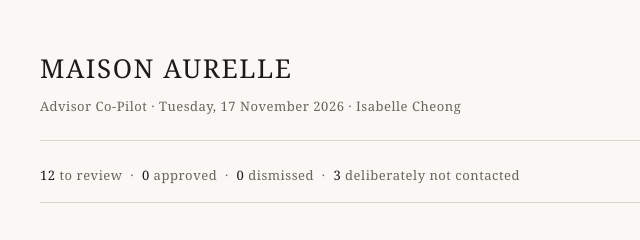
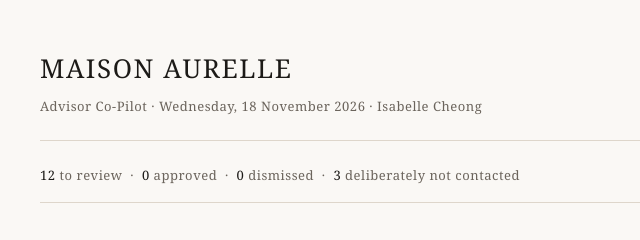
Before and after one commit to Adrita333/luxury-copilot, a plain HTML site: page index.html in a window 1280 px wide. Shown: the top 240 px of the page, 84-724 px from the left. Drawn offline with Linux system fonts and the light colour scheme.

Commit message:
Daily brief

```diff
--- a/index.html
+++ b/index.html
@@ -6,10 +6,10 @@
      run the script below, so without these tags the only text they can find
      is the "Held back" heading, and every shared link is previewed as though
      nothing was recommended. These are static and describe the real brief. -->
-<meta name="description" content="Tuesday, 17 November 2026. 12 client approaches ranked with channel, timing and a drafted message; 3 held back, each with the reason shown.">
+<meta name="description" content="Wednesday, 18 November 2026. 12 client approaches ranked with channel, timing and a drafted message; 3 held back, each with the reason shown.">
 <meta property="og:type" content="website">
 <meta property="og:title" content="Maison Aurelle - Advisor Co-Pilot">
-<meta property="og:description" content="Tuesday, 17 November 2026. 12 client approaches ranked with channel, timing and a drafted message; 3 held back, each with the reason shown.">
+<meta property="og:description" content="Wednesday, 18 November 2026. 12 client approaches ranked with channel, timing and a drafted message; 3 held back, each with the reason shown.">
 <meta property="og:url" content="https://adrita333.github.io/luxury-copilot/">
 <meta property="og:image"
       content="https://raw.githubusercontent.com/Adrita333/luxury-copilot/main/assets/brief.png">
@@ -57,7 +57,7 @@ select{font:inherit;font-size:13px;padding:6px;margin-top:10px;
 .status{font-size:12px;letter-spacing:.1em;text-transform:uppercase;color:#8a7355}
 </style></head><body><div class="wrap">
 <header><h1>MAISON AURELLE</h1>
-<div class="sub">Advisor Co-Pilot &middot; Tuesday, 17 November 2026 &middot; Isabelle Cheong</div>
+<div class="sub">Advisor Co-Pilot &middot; Wednesday, 18 November 2026 &middot; Isabelle Cheong</div>
 </header>
 <div class="bar" id="bar"></div>
 <h2>Recommended today</h2>
```
